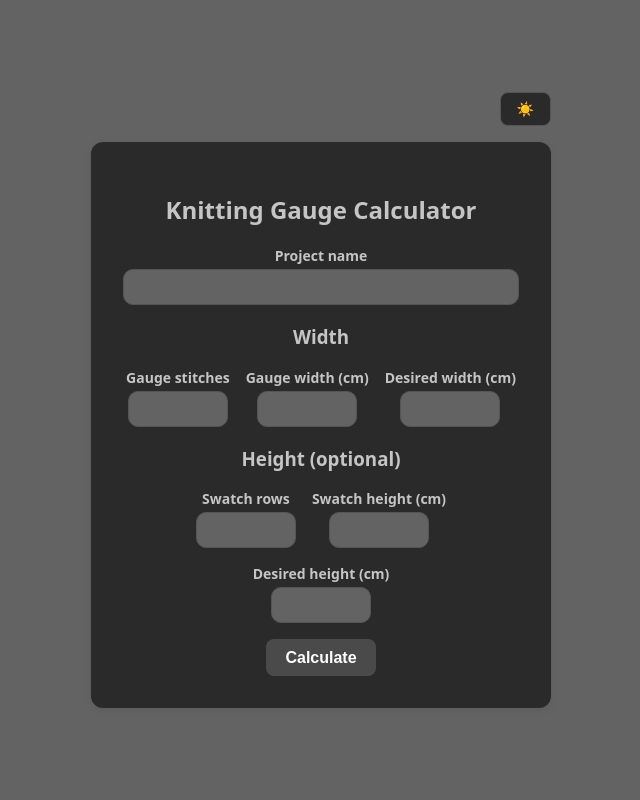
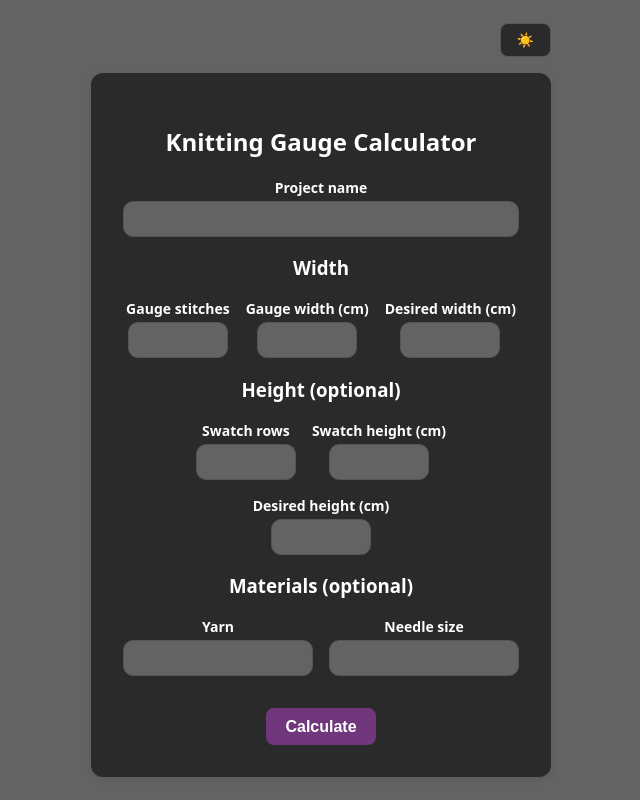
Before and after one commit to Laura3000/knitting-calculator, a React (Vite) app: page / in a window 1280 px wide. Shown: the whole page, without its empty margins (319-959 px from the left). Built offline with nearby package versions, Linux system fonts and the light colour scheme.

Commit message:
Adiciona os campos 'yarn' e 'needle size' e troca a cor do botão

```diff
--- a/src/components/knitting/GaugeCalculatorForm.module.css
+++ b/src/components/knitting/GaugeCalculatorForm.module.css
@@ -24,8 +24,20 @@
   margin-bottom: 1rem;
 }
 
+.materialsRow {
+  display: flex;
+  gap: 1rem;
+  margin-bottom: 1rem;
+}
+
+.materialsRow > * {
+  flex: 1 1 0;
+  min-width: 0;
+}
+
 .button {
   padding: 0.6rem 1.2rem;
+  margin-top: 1rem;
   background-color: var(--button-bg-color);
   color: var(--button-text-color);
   border: none;
--- a/src/components/knitting/GaugeCalculatorForm.tsx
+++ b/src/components/knitting/GaugeCalculatorForm.tsx
@@ -20,17 +20,25 @@ export function GaugeCalculatorForm() {
     setSwatchHeightCm,
     desiredHeightCm,
     setDesiredHeightCm,
+    yarnName,
+    setYarnName,
+    needleSize,
+    setNeedleSize,
     errors,
     result,
     handleSubmit,
     handleReset,
   } = useSwatchForm();
-
   // If we already have a result, show only the result screen
   if (result) {
     return (
       <div className={styles.container}>
-        <GaugeResult projectName={projectName} result={result} />
+        <GaugeResult
+          projectName={projectName}
+          result={result}
+          yarnName={yarnName}
+          needleSize={needleSize}
+        />
         <div className={styles.buttonWrapper}>
           <button className={styles.button} onClick={handleReset}>
             Start over
@@ -95,6 +103,16 @@ export function GaugeCalculatorForm() {
         />
       </div>
 
+      <h3>Materials (optional)</h3>
+      <div className={styles.materialsRow}>
+        <TextField label="Yarn" value={yarnName} onChange={setYarnName} />
+        <TextField
+          label="Needle size"
+          value={needleSize}
+          onChange={setNeedleSize}
+        />
+      </div>
+
       <div className={styles.buttonWrapper}>
         <button className={styles.button} onClick={handleSubmit}>
           Calculate
--- a/src/components/knitting/GaugeResult.tsx
+++ b/src/components/knitting/GaugeResult.tsx
@@ -3,15 +3,36 @@ import type { CalculationResult } from "../../types/knitting.types";
 interface GaugeResultProps {
   projectName: string;
   result: CalculationResult;
+  yarnName?: string;
+  needleSize?: string;
 }
 
-export function GaugeResult({ projectName, result }: GaugeResultProps) {
+export function GaugeResult({
+  projectName,
+  result,
+  yarnName,
+  needleSize,
+}: GaugeResultProps) {
   return (
     <div>
       <h3>{projectName}</h3>
-      <p>Required stitches: {result.requiredStitches}</p>
+      <p>
+        <b>Required stitches:</b> {result.requiredStitches}
+      </p>
       {result.requiredRows !== undefined && (
-        <p>Required rows: {result.requiredRows}</p>
+        <p>
+          <b>Required rows:</b> {result.requiredRows}
+        </p>
+      )}
+      {yarnName && (
+        <p>
+          <b>Yarn:</b> {yarnName}
+        </p>
+      )}
+      {needleSize && (
+        <p>
+          <b>Needle size:</b> {needleSize}
+        </p>
       )}
     </div>
   );
--- a/src/hooks/useSwatchForm.ts
+++ b/src/hooks/useSwatchForm.ts
@@ -1,16 +1,18 @@
-import { useState } from 'react';
-import type { SwatchData, CalculationResult } from '../types/knitting.types';
-import { calculateGauge } from '../utils/calculateGauge';
-import { validateSwatchData } from '../utils/validateSwatchData';
+import { useState } from "react";
+import type { SwatchData, CalculationResult } from "../types/knitting.types";
+import { calculateGauge } from "../utils/calculateGauge";
+import { validateSwatchData } from "../utils/validateSwatchData";
 
 export function useSwatchForm() {
-  const [projectName, setProjectName] = useState('');
-  const [swatchStitches, setSwatchStitches] = useState('');
-  const [swatchWidthCm, setSwatchWidthCm] = useState('');
-  const [desiredWidthCm, setDesiredWidthCm] = useState('');
-  const [swatchRows, setSwatchRows] = useState('');
-  const [swatchHeightCm, setSwatchHeightCm] = useState('');
-  const [desiredHeightCm, setDesiredHeightCm] = useState('');
+  const [projectName, setProjectName] = useState("");
+  const [swatchStitches, setSwatchStitches] = useState("");
+  const [swatchWidthCm, setSwatchWidthCm] = useState("");
+  const [desiredWidthCm, setDesiredWidthCm] = useState("");
+  const [swatchRows, setSwatchRows] = useState("");
+  const [swatchHeightCm, setSwatchHeightCm] = useState("");
+  const [desiredHeightCm, setDesiredHeightCm] = useState("");
+  const [yarnName, setYarnName] = useState("");
+  const [needleSize, setNeedleSize] = useState("");
 
   const [errors, setErrors] = useState<string[]>([]);
   const [result, setResult] = useState<CalculationResult | null>(null);
@@ -24,6 +26,8 @@ export function useSwatchForm() {
       swatchRows: swatchRows ? Number(swatchRows) : undefined,
       swatchHeightCm: swatchHeightCm ? Number(swatchHeightCm) : undefined,
       desiredHeightCm: desiredHeightCm ? Number(desiredHeightCm) : undefined,
+      yarnName: yarnName || undefined,
+      needleSize: needleSize || undefined,
     };
 
     const validationErrors = validateSwatchData(data);
@@ -41,13 +45,15 @@ export function useSwatchForm() {
   function handleReset() {
     setResult(null);
     setErrors([]);
-    setProjectName('');
-    setSwatchStitches('');
-    setSwatchWidthCm('');
-    setDesiredWidthCm('');
-    setSwatchRows('');
-    setSwatchHeightCm('');
-    setDesiredHeightCm('');
+    setProjectName("");
+    setSwatchStitches("");
+    setSwatchWidthCm("");
+    setDesiredWidthCm("");
+    setSwatchRows("");
+    setSwatchHeightCm("");
+    setDesiredHeightCm("");
+    setYarnName("");
+    setNeedleSize("");
   }
 
   // Everything the component needs, bundled into one object
@@ -66,6 +72,10 @@ export function useSwatchForm() {
     setSwatchHeightCm,
     desiredHeightCm,
     setDesiredHeightCm,
+    yarnName,
+    setYarnName,
+    needleSize,
+    setNeedleSize,
     errors,
     result,
     handleSubmit,
--- a/src/index.css
+++ b/src/index.css
@@ -9,20 +9,20 @@
   --card-bg-color: #cfcfcf;
   --text-color: #1a1a1a;
   --border-color: #5c5c5c;
-  --button-bg-color: #b4b4b4;
-  --button-hover-bg-color: #808080;
+  --button-bg-color: #71377c;
+  --button-hover-bg-color: #5b2366;
   --button-text-color: #000000;
-  --error-color: #c0392b;
+  --error-color: #ac2213;
 }
 
 /* Dark theme colors — active when <html data-theme="dark"> */
 [data-theme="dark"] {
   --bg-color: #646363;
   --card-bg-color: #2a2a2a;
-  --text-color: #c5c5c5;
+  --text-color: #ffffff;
   --border-color: #555555;
-  --button-bg-color: #4a4a4a;
-  --button-hover-bg-color: #656565;
+  --button-bg-color: #71377c;
+  --button-hover-bg-color: #5b2366;
   --button-text-color: #ffffff;
   --error-color: #e57373;
 }
--- a/src/types/knitting.types.ts
+++ b/src/types/knitting.types.ts
@@ -10,6 +10,10 @@ export interface SwatchData {
   swatchRows?: number;
   swatchHeightCm?: number;
   desiredHeightCm?: number;
+
+  // New: information about the materials used (optional, not used in calculations)
+  yarnName?: string;
+  needleSize?: string;
 }
 
 // Represents the result the calculator will return
```
